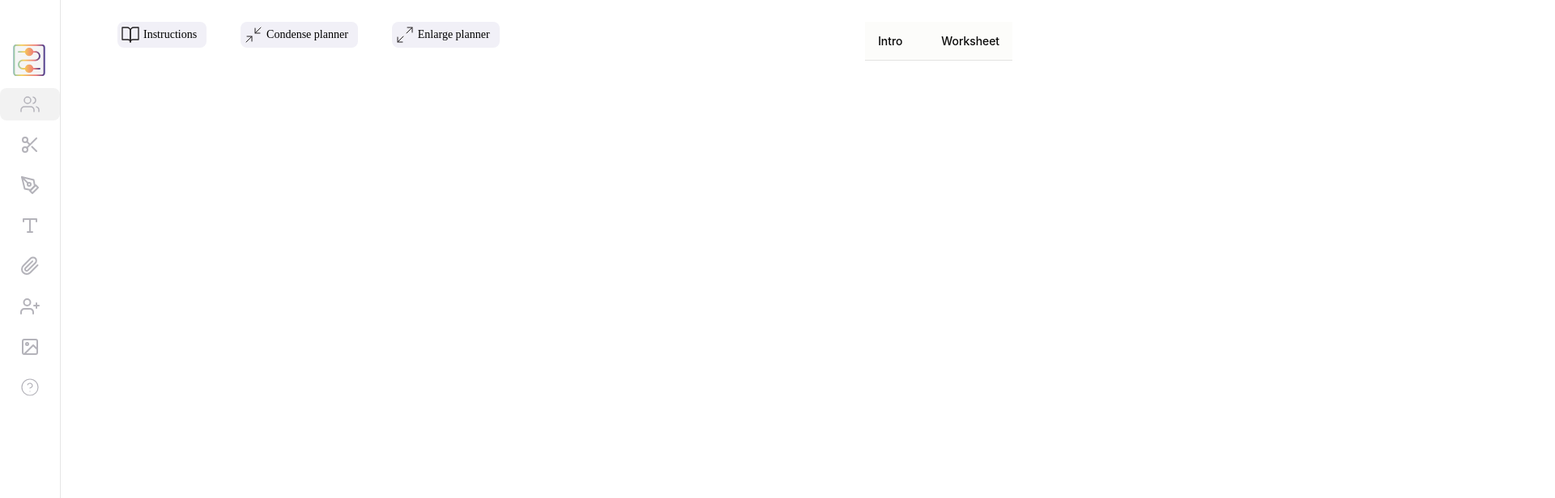
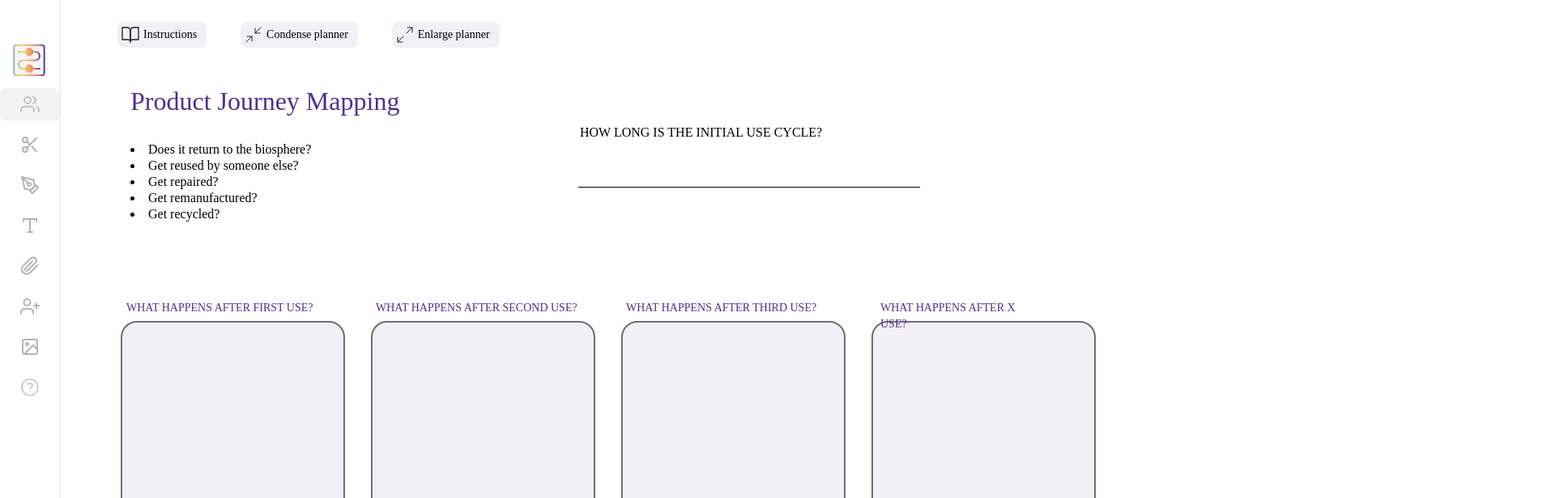
Before and after one commit to AlexanderJarvheden/DD1367-Software-Engineering-in-Project-Form, a React (Create React App) app in the folder client/: page /pjmworksheet in a window 1280 px wide. Shown: the top 616 px of the page at 81% size, 1920 px wide, since content can reach past the window. Built offline with nearby package versions, Linux system fonts and the light colour scheme.

Commit message:
Konva didnt work on PJM -> change graphics and functionality

```diff
--- a/client/src/App.jsx
+++ b/client/src/App.jsx
@@ -25,7 +25,7 @@ import './App.css';
 
 function App() {
     //Kolla state på om user är logged in eller logged out
-    const [loggedIn, setLoggedIn ] = useState(false)
+    const [loggedIn, setLoggedIn ] = useState(true)
 
     const toggleRoute = () =>{
         setLoggedIn(!loggedIn)
--- a/client/src/Assets/Styles/cardslibrary.css
+++ b/client/src/Assets/Styles/cardslibrary.css
@@ -88,7 +88,6 @@
     font-style: normal;
     font-weight: 500;
     line-height: 24px;
-    margin-left: -85px;
 }
 
 .files-icon {
--- a/client/src/Assets/Styles/introFutureScenarios.css
+++ b/client/src/Assets/Styles/introFutureScenarios.css
@@ -235,6 +235,7 @@
     border: none;
     cursor: pointer;
     box-shadow: 0px -1px 0px 0px rgba(0, 0, 0, 0.10) inset;
+    z-index: 2000;
 }
 
 .intro.active, .worksheet.active {
--- a/client/src/Assets/Styles/pjMappingWS.css
+++ b/client/src/Assets/Styles/pjMappingWS.css
@@ -53,7 +53,7 @@
     letter-spacing: -0.084px;
 }
 
-.title {
+.PJMtitle {
     color: var(--EIG-purple-adaption, #532E8F);
     text-align: center;
 
@@ -66,10 +66,11 @@
     /* 125% */
     top: 105px;
     left: 161px;
+    position: absolute;
 }
 
 .bulletList {
-    width: 510px;
+    /* width: 510px; */
     color: #000;
 
     /* Heading/M */
@@ -79,6 +80,9 @@
     font-weight: 500;
     line-height: 20px;
     /* 125% */
+    top: 175px;
+    left: 161px;
+    position: absolute;
 }
 
 .initialUseCycle {
@@ -94,12 +98,16 @@
     font-weight: 500;
     line-height: 20px;
     /* 125% */
+    top: 154px;
+    right: 253px;
+    position: absolute;
 }
 
 .boxes {
     display: inline-flex;
     align-items: flex-start;
     gap: 32px;
+    z-index: -10;
 }
 
 .box {
--- a/client/src/Components/ButtonMeny.js
+++ b/client/src/Components/ButtonMeny.js
@@ -28,7 +28,7 @@ function Sidebar({ isOpen }) {
     const sidebarClass = isOpen ? "sidebar open" : "sidebar closed";
 
     return (
-        <div className={sidebarClass}>
+        <div className={sidebarClass} style={{width: '200px'}}>
             <div className="logo">
                 <img src={menu_logo} alt="Menu Logo" />
             </div>
--- a/client/src/Components/PlannerSidemenu.js
+++ b/client/src/Components/PlannerSidemenu.js
@@ -153,7 +153,7 @@ function Sidebar2() {
                     </div>
                 ))}
             </div>
-            <Stage style={{left: 100, position: 'relative'}} width={1400} height={1200} ref={stageRef} onMouseDown={handleMouseDown} onMousemove={handleMouseMove} onMouseup={handleMouseUp}>
+            <Stage style={{left: 100, position: 'absolute'}} width={1400} height={1200} ref={stageRef} onMouseDown={handleMouseDown} onMousemove={handleMouseMove} onMouseup={handleMouseUp}>
                 <Layer ref={layerRef}>
                     {texts.map((text) => (
                         <Text
--- a/client/src/Tools/FutureScenariosIntro.js
+++ b/client/src/Tools/FutureScenariosIntro.js
@@ -16,7 +16,7 @@ const FutureScenariosIntro = () => {
     return (
         <div>
             <Buttons/>
-            <div style={{ flexDirection: 'column', alignItems: 'center', justifyContent: 'center', width: '100%', display: 'flex' }}>
+            <div style={{ left: '50px', position: 'relative', flexDirection: 'column', alignItems: 'center', justifyContent: 'center', width: '100%', display: 'flex' }}>
                 <div className='headerFS'>
                     <div className='FSicon'>
                         <FutureScenarioButton className='FSicon' />
--- a/client/src/Tools/PJMWorksheet.js
+++ b/client/src/Tools/PJMWorksheet.js
@@ -3,39 +3,56 @@ import ToolNavBar from '../Components/ToolNavBar.js'
 import '../Assets/Styles/pjMappingWS.css'
 import colors from '../Assets/Images/PJMcolors.svg'
 import Sidemenu from '../Components/PlannerSidemenu.js'
+import zIndex from '@mui/material/styles/zIndex.js'
 
 
 const PJMWorksheet = () => {
-  const navBarStyle = { position: 'fixed', top: '27px', left: '145px', width: '100%' };
+  const navBarStyle = { position: 'fixed', top: '27px', left: '145px' };
 
   return (
     <div>
-      <Sidemenu/>
+      <Sidemenu />
       <ToolNavBar style={navBarStyle} />
-      <div className='introWorksheet' style={{ position: 'fixed', top: '27px', right: '30px' }}>
-        <button className='intro'>
-          <span className='introTxt'>Intro</span>
-        </button>
-        <button className='worksheet'>
-          <span className='introTxt'>Worksheet</span>
-        </button>
+      {/* <span className='headerText'>Future scenarios</span>
+      <span className='text'>Future scenarios is about forcing decision makers to consider futures that are outside of their mental models.</span>
+      <span className='diagramText' style={{ top: '271px' }}>MOST LIKELY</span>
+      <img src={Arrow} alt='' style={{ position: 'absolute', top: '309px', left: '196px' }} />
+      <span className='diagramText' style={{ top: '877px' }}>LEAST LIKELY</span>
+      <span className='exerciseNumber' style={{ top: '281px' }}>1.</span>
+      <span className='exerciseDescription' style={{ top: '337px' }}>Start with a PREMORTEM exercise</span>
+      <span className='exerciseDescription' style={{ top: '360px', fontWeight: '300' }}>
+        Brainstorm as many scenarios as you can, using the post-its.
+        Group them and rank these ideas loosely in terms of likelihood.
+        Then pick an idea that seems worth exploring further.</span>
+      <span className='exerciseNumber' style={{ top: '799px' }}>2.</span>
+      <span className='exerciseDescription' style={{ top: '855px' }}>Take an idea to the FUTURES WHEEL</span>
+      <span className='exerciseDescription' style={{ top: '880px', fontWeight: '300' }}>
+        Write the idea in the CHANGE circle, it could be an event, trend, problem, or possible solution.
+        Identify the effects of this change, the direct consequences.
+        Identify the secondary effects of the direct consequences, etc.</span>
+      <img src={colors} alt='' style={{ position: 'fixed', top: '200px', right: '-350px' }} />
+      <div className='graphContainer'>
+        <img src={graph} alt='' />
+      </div> */}
+      {/* <img src={colors} alt='' style={{ position: 'absolute', top: '-90px', left: '60px' }} /> */}
+      <span className='PJMtitle' >Product Journey Mapping</span>
+      <div className='bulletList'>
+        <li >Does it return to the biosphere?</li>
+        <li >Get reused by someone else?</li>
+        <li >Get repaired?</li>
+        <li >Get remanufactured?</li>
+        <li >Get recycled?</li>
       </div>
-      <img src={colors} alt='' style={{ position: 'relative', top: '-90px', left: '30px' }} />
-      <span className='title' style={{ position: 'relative' }}>Product Journey Mapping</span>
-      <div style={{position: 'relative', top: '224px', left: '175px'}}>
-        <li className='bulletList'>Does it return to the biosphere?</li>
-        <li className='bulletList'>Get reused by someone else?</li>
-        <li className='bulletList'>Get repaired?</li>
-        <li className='bulletList'>Get remanufactured?</li>
-        <li className='bulletList'>Get recycled?</li>
+      <div>
+        <span className='initialUseCycle' >HOW LONG IS THE INITIAL USE CYCLE?</span>
+        <line style={{ position: 'absolute', top: '231px', right: '144px', width: '422px', height: '1px', background: '#000' }}></line>
       </div>
-      <span className='initialUseCycle' style={{position: 'relative', top: '154px', right: '253px'}}>HOW LONG IS THE INITIAL USE CYCLE?</span>
-      <line style={{position: 'relative', top: '231px', right: '144px', width: '422px', height: '1px', background: '#000'}}></line>
-      <span className='boxTxt' style={{position: 'relative', top: '371px', left: '156px'}}>WHAT HAPPENS AFTER FIRST USE?</span>
-      <span className='boxTxt' style={{position: 'relative', top: '371px', left: '464px'}}>WHAT HAPPENS AFTER SECOND USE?</span>
-      <span className='boxTxt' style={{position: 'relative', top: '371px', left: '773px'}}>WHAT HAPPENS AFTER THIRD USE?</span>
-      <span className='boxTxt' style={{position: 'relative', top: '371px', left: '1087px'}}>WHAT HAPPENS AFTER X USE?</span>
-      <div className='boxes' style={{position: 'relative', top: '397px', left: '149px'}}>
+
+      <span className='boxTxt' style={{ position: 'absolute', top: '371px', left: '156px' }}>WHAT HAPPENS AFTER FIRST USE?</span>
+      <span className='boxTxt' style={{ position: 'absolute', top: '371px', left: '464px' }}>WHAT HAPPENS AFTER SECOND USE?</span>
+      <span className='boxTxt' style={{ position: 'absolute', top: '371px', left: '773px' }}>WHAT HAPPENS AFTER THIRD USE?</span>
+      <span className='boxTxt' style={{ position: 'absolute', top: '371px', left: '1087px' }}>WHAT HAPPENS AFTER X USE?</span>
+      <div className='boxes' style={{ position: 'absolute', top: '397px', left: '149px' }}>
         <div className='box'></div>
         <div className='box'></div>
         <div className='box'></div>
```
Also changed, not shown: client/src/Tools/FutureScenariosWorksheet.js (+9 -9 lines), client/src/Assets/Styles/futureScenariosWS.css (line endings or trailing spaces).
